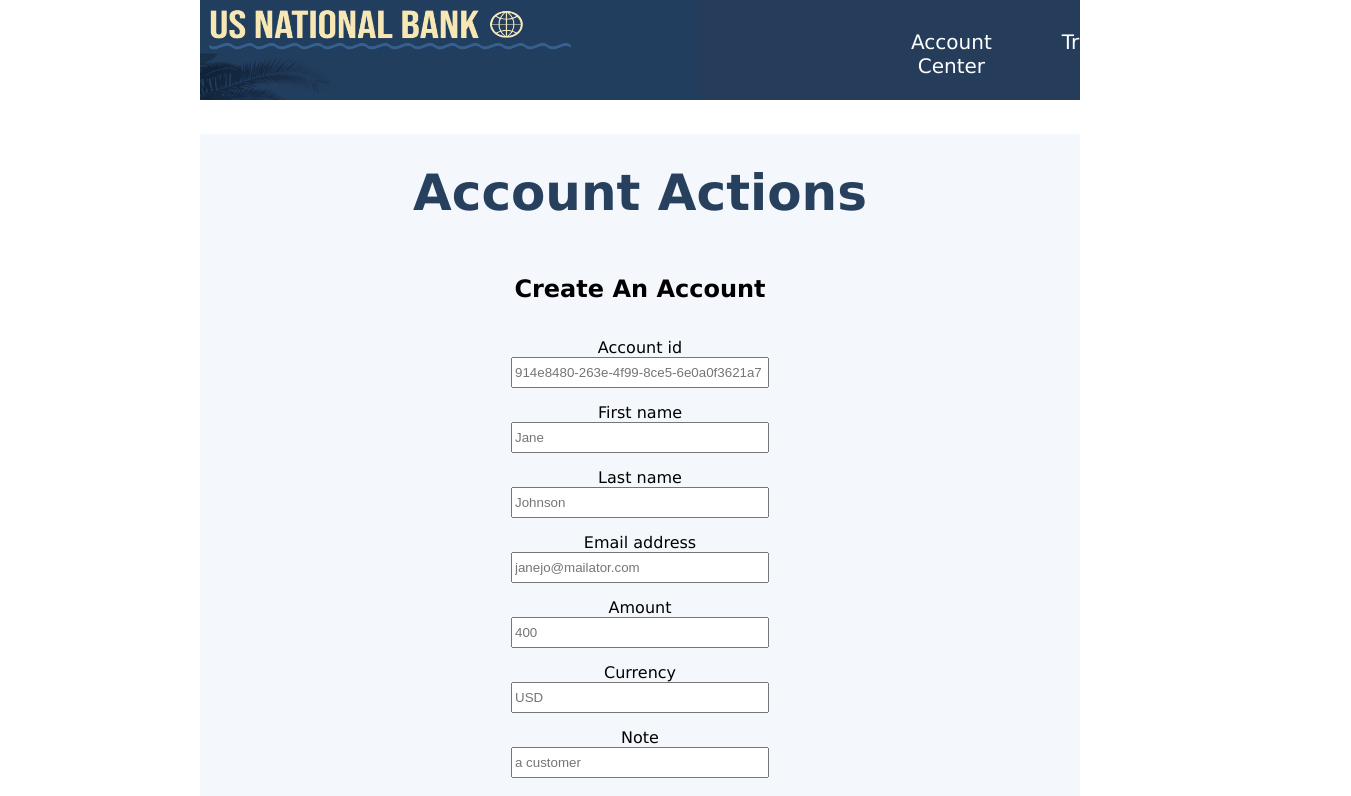
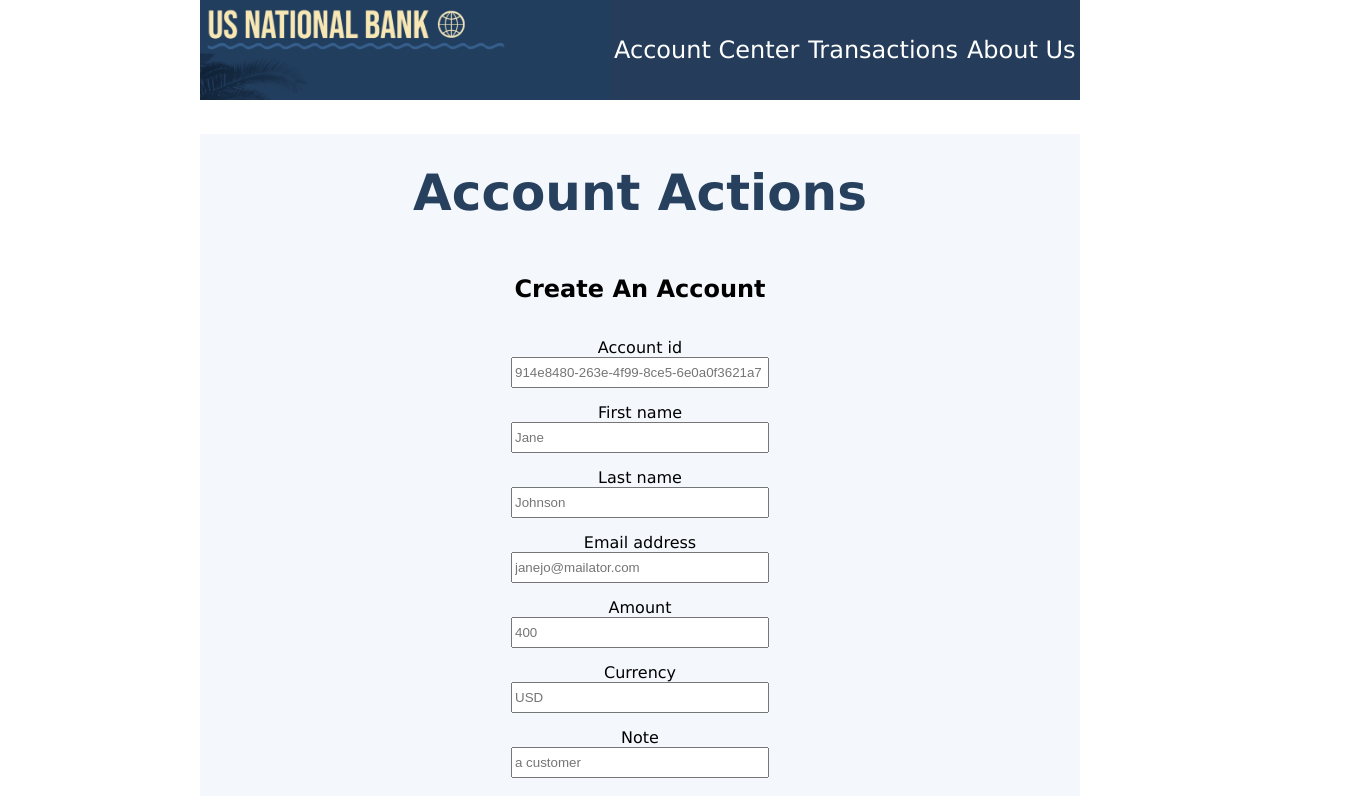
Before and after one commit to beeonkaa9/react-crud-app, a React (Create React App) app: page / in a window 1280 px wide. Shown: the top 796 px of the page, 1351 px wide, since content can reach past the window. Built offline with nearby package versions, Linux system fonts and the light colour scheme.

Commit message:
addition of isFetchedAfterMount for GetAll... components; minor styling changes

```diff
--- a/src/App.css
+++ b/src/App.css
@@ -13,23 +13,24 @@
 .BankLogoContainer {
   display: flex;
   height: inherit;
+  width: 50%;
 }
 
 .bankLogo {
-  width: 500px;
+  width: 50%;
 }
 
 .NavLinks {
   display: flex;
-  padding-top: 30px;
-  margin-left: 20%;
+  justify-content: space-around;
+  align-items: center;
+  width: 100%;
 }
 
-a {
+.HeaderLink {
   color: white;
-  font-size: 20px;
+  font-size: x-large;
   text-decoration: none;
-  padding: 0 35px;
 }
 
 button {
--- a/src/App.tsx
+++ b/src/App.tsx
@@ -12,14 +12,18 @@ function App() {
     <div className="App">
       <QueryClientProvider client={queryClient}>
         <header className="Header">
-          <div className="BankLogoContainer">
-            <img src={BankLogo} className="bankLogo" alt="logo" />
+          <img src={BankLogo} className="bankLogo" alt="logo" />
+          <div className="NavLinks">
+            <Link to="/account" className="HeaderLink">
+              Account Center
+            </Link>
+            <Link to="/transaction" className="HeaderLink">
+              Transactions
+            </Link>
+            <Link to="/about" className="HeaderLink">
+              About Us
+            </Link>
           </div>
-          <nav className="NavLinks">
-            <Link to="/account">Account Center</Link>
-            <Link to="/transaction">Transactions</Link>
-            <Link to="/about">About Us</Link>
-          </nav>
         </header>
         <Outlet />
         <ReactQueryDevtools initialIsOpen={false} />
--- a/src/components/account/GetAllAccounts.tsx
+++ b/src/components/account/GetAllAccounts.tsx
@@ -20,7 +20,7 @@ const GetAllAccounts = () => {
           ) : null}
         </div>
         <div>
-          {getAllAccounts.isSuccess ? (
+          {getAllAccounts.isSuccess && getAllAccounts.isFetchedAfterMount ? (
             getAllAccounts.data.length === 0 ? (
               <h4>No accounts found</h4>
             ) : (
--- a/src/components/transaction/GetAllTransactions.tsx
+++ b/src/components/transaction/GetAllTransactions.tsx
@@ -25,9 +25,12 @@ const GetAllTransactions = () => {
       </div>
 
       <div>
-        {getAllTransactions.isSuccess ? (
-          <div>
-            {getAllTransactions.data?.map((transaction, i) => (
+        {getAllTransactions.isSuccess &&
+        getAllTransactions.isFetchedAfterMount ? (
+          getAllTransactions.data?.length === 0 ? (
+            <h4>No transactions found</h4>
+          ) : (
+            getAllTransactions.data?.map((transaction, i) => (
               <div key={i} className="singleTransaction">
                 <div>Id: {transaction?.id}</div>
                 <div>Note: {transaction?.note}</div>
@@ -37,12 +40,8 @@ const GetAllTransactions = () => {
                 <div>Amount: {transaction?.amount_money.amount}</div>
                 <div>{transaction?.amount_money.currency}</div>
               </div>
-            ))}
-          </div>
-        ) : null}
-        {getAllTransactions.data?.length === 0 &&
-        getAllTransactions.isSuccess ? (
-          <h4>No transactions found</h4>
+            ))
+          )
         ) : null}
       </div>
     </div>
```
